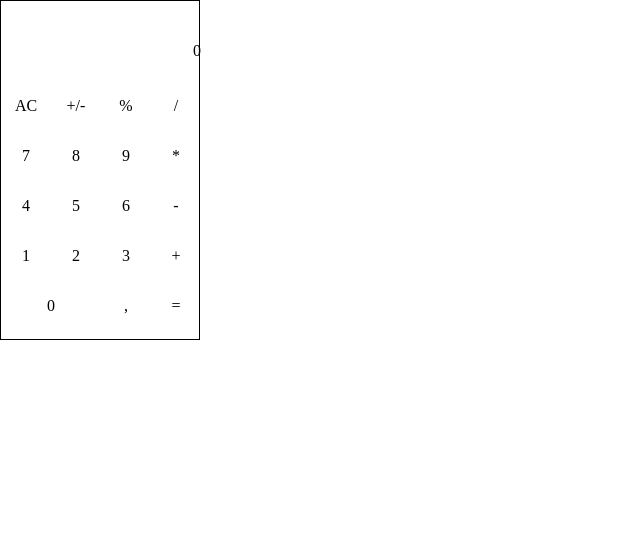
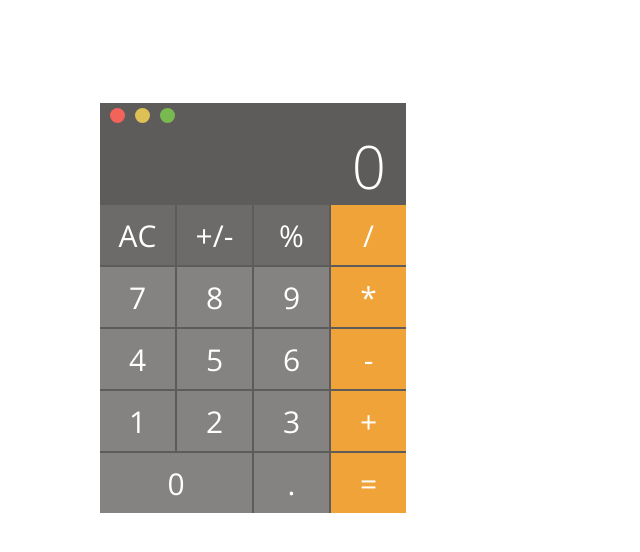
Before and after one commit to fromNullTo1/calc, a plain HTML site: page index.html in a window 1280 px wide. Shown: the whole page, without its empty margins (0-640 px from the left). Drawn offline with Linux system fonts and the light colour scheme.

Commit message:
feat: finish html/css

```diff
--- a/index.html
+++ b/index.html
@@ -8,32 +8,43 @@
   <link rel="stylesheet" href="css/style.css">
 </head>
 <body>
-
+  <div class="test">0</div>
   <div class="wrapper">
     <div class="calc">
-      <div class="title-bar"></div>
-      <div class="result">0</div>
-      <div class="ac">AC</div>
-      <div class="sign">+/-</div>
-      <div class="per">%</div>
-      <div class="div">/</div>
-      <div class="num7">7</div>
-      <div class="num8">8</div>
-      <div class="num9">9</div>
-      <div class="mult">*</div>
-      <div class="num4">4</div>
-      <div class="num5">5</div>
-      <div class="num6">6</div>
-      <div class="sub">-</div>
-      <div class="num1">1</div>
-      <div class="num2">2</div>
-      <div class="num3">3</div>
-      <div class="add">+</div>
-      <div class="num0">0</div>
-      <div class="com">,</div>
-      <div class="eq">=</div>
+      <!-- <div id="title-bar"></div> -->
+      <div class="top">
+        <div class="title-bar">
+          <div class="btns">
+            <div class="btns__btn" id="red"></div>
+            <div class="btns__btn" id="yellow"></div>
+            <div class="btns__btn" id="green"></div>
+          </div>
+        </div>
+        <div id="result">0</div>
+      </div>
+      <div class="btn mg" id="ac">AC</div>
+      <div class="btn mg" id="sign">+/-</div>
+      <div class="btn mg" id="per">%</div>
+      <div class="btn or" id="div">/</div>
+      <div class="btn lg" id="num7">7</div>
+      <div class="btn lg" id="num8">8</div>
+      <div class="btn lg" id="num9">9</div>
+      <div class="btn or" id="mult">*</div>
+      <div class="btn lg" id="num4">4</div>
+      <div class="btn lg" id="num5">5</div>
+      <div class="btn lg" id="num6">6</div>
+      <div class="btn or" id="sub">-</div>
+      <div class="btn lg" id="num1">1</div>
+      <div class="btn lg" id="num2">2</div>
+      <div class="btn lg" id="num3">3</div>
+      <div class="btn or" id="add">+</div>
+      <div class="btn lg" id="num0">0</div>
+      <div class="btn lg" id="per">.</div>
+      <div class="btn or" id="eq">=</div>
     </div>
   </div>
+
+
 
 
   <script src="js/script.js"></script>
--- a/scss/style.scss
+++ b/scss/style.scss
@@ -1,3 +1,13 @@
+@font-face {
+  font-family: 'Rob';
+  src: url('../fonts/HLT.ttf');
+  font-weight: 300;
+}
+@font-face {
+  font-family: 'Rob';
+  src: url('../fonts/HLT.ttf');
+  font-weight: 400;
+}
 html {
   box-sizing: border-box;
 }
@@ -52,35 +62,98 @@ body {
 //   grid-area: ac;
 // }
 
+
 // .sign {
 
 // }
 
+body {
+  font-family: Rob, sans-serif;
+  font-size: 30px;
+  font-weight: 400;
+  color: #fff;
+}
+
+.wrapper {
+  height: 100vh;
+  margin: 50px 0 0 100px;
+}
 
 .calc {
-  width: 200px;
-  height: 340px;
-  display: grid;
-  grid-template: 20px 60px repeat(5, 50px) / repeat(4, 50px);
-  border: 1px solid #000;
+  display: inline-grid;
+  grid-template: 100px repeat(5, 60px) / repeat(4, 75px);
+  gap: 2px;
+  background: #5d5c5a;
+
+}
+
+.or {
+  background: #f0a339;
+}
+
+.mg {
+  background: #6c6b69;
+}
+
+.lg {
+  background: #848381;
+}
+
+.top {
+  grid-column: span 4;
 }
 
 .title-bar {
+}
+
+
+#result {
+  display: flex;
+  justify-content: end;
+  align-items: center;
+  padding-right: 20px;
+  padding-top: 5px;
+  height: 70px;
+  font-size: 60px;
+  font-weight: 300;
+}
+
+.btn {
+  cursor: pointer;
+}
+
+.btns {
+  display: flex;
+}
+
+
+.btns__btn {
+  height: 15px;
+  width: 15px;
+  border-radius: 50%;
+  border: none;
+  margin: 5px 0px 5px 10px;
+  cursor: pointer;
+}
+#red {
+  background: #f3635a;
+}
+#green {
+  background: #78ba4f;
+}
+#yellow {
+  background: #ddc056;
+}
+
+#title-bar {
   grid-column: 1 / -1;
 }
 
-.result {
-  display: flex;
-  justify-self: end;
-  grid-column: span 4;
-}
-
-
-.num0 {
+#num0 {
   grid-column: span 2;
 }
 
-.calc div {
+.btn {
   display: flex;
   justify-content: center;
   align-items: center;
```
Also changed, not shown: css/style.css, fonts/FredokaOne-Regular.ttf (added), fonts/HLT.ttf (added), fonts/HLT2.ttf (added).
